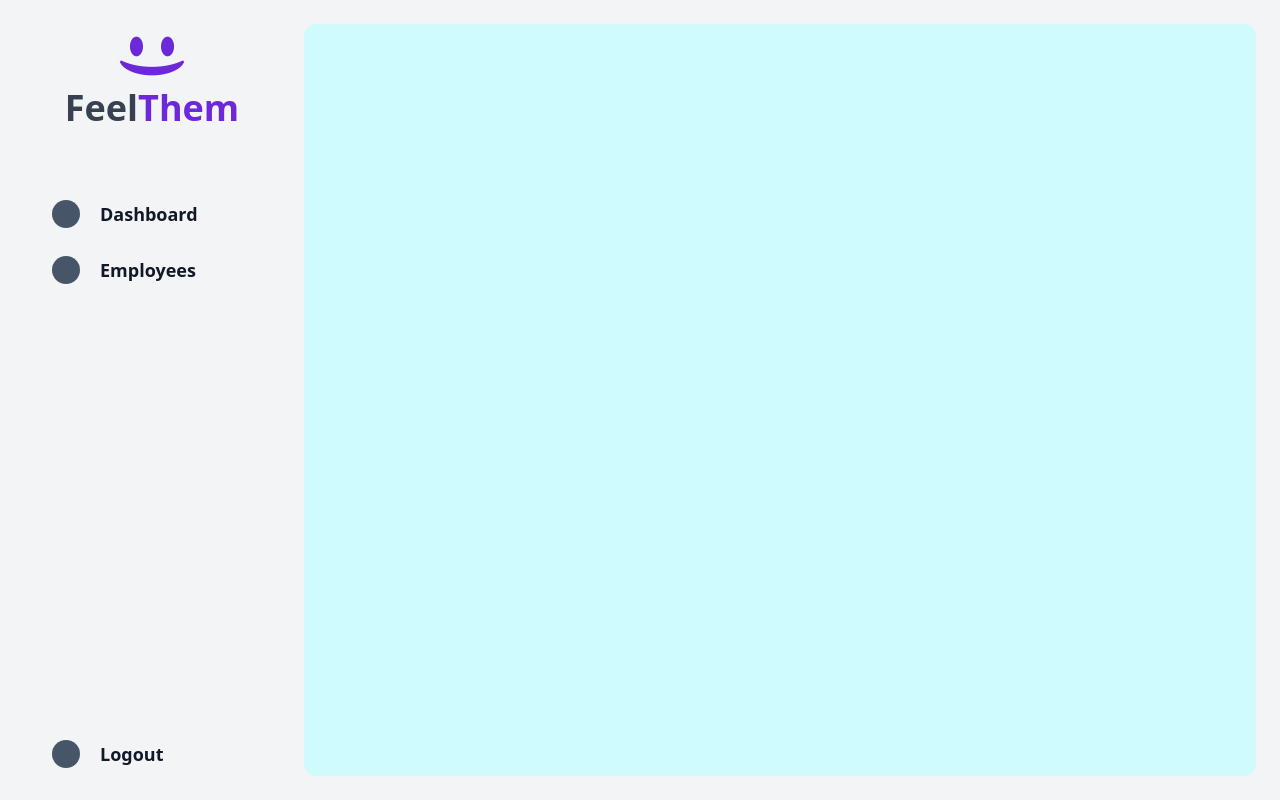
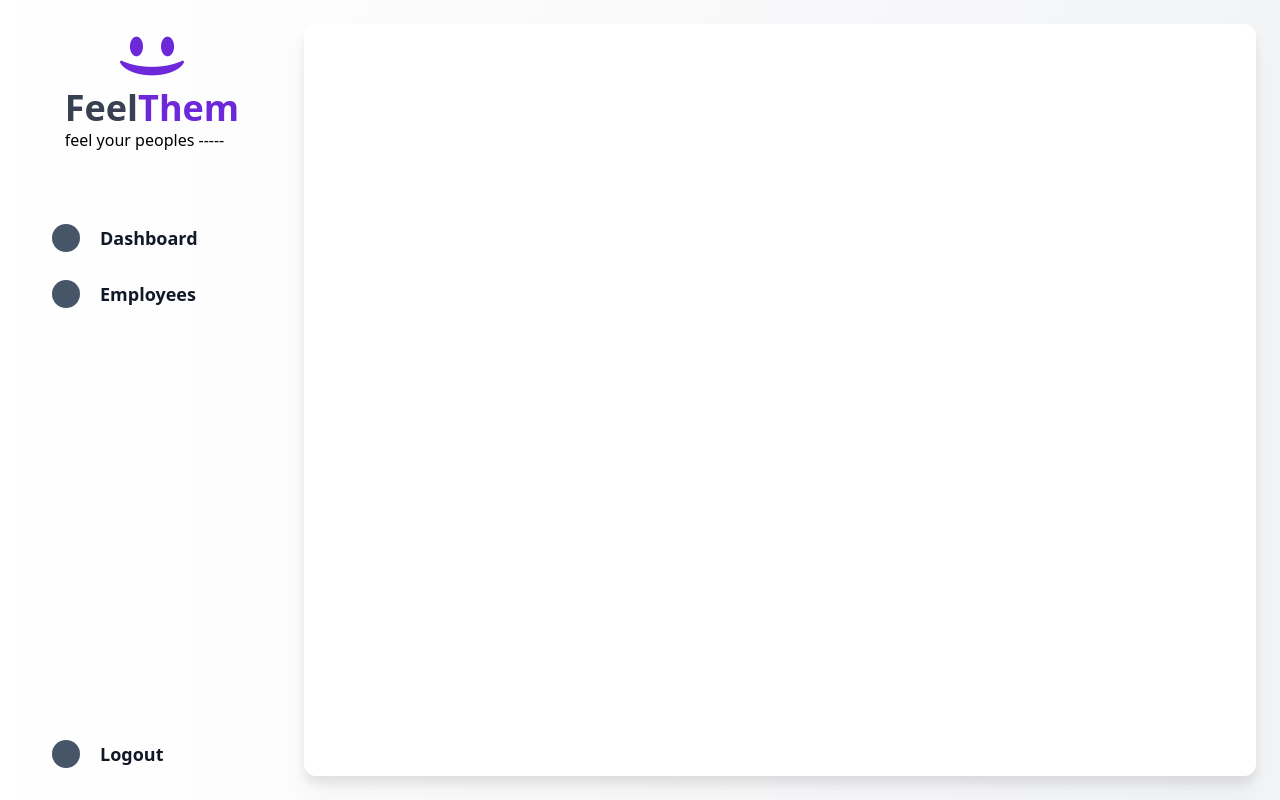
Before and after one commit to PatcharaKL/FeelME_Web, a React app: page / in a window 1280 px wide. Built offline with nearby package versions, Linux system fonts and the light colour scheme; the HTML template or start-up script is replaced by a standard one.

Commit message:
add slogan to logo

```diff
--- a/src/components/FeelMeLogo.tsx
+++ b/src/components/FeelMeLogo.tsx
@@ -9,6 +9,7 @@ export const FeelMeLogo = () => {
       <div className="select-none text-4xl font-semibold text-gray-700">
         Feel<span className="font-extrabold text-violet-700">Them</span>
       </div>
+      <div>feel your peoples -----</div>
     </>
   );
 };
--- a/src/pages/FeelMe.tsx
+++ b/src/pages/FeelMe.tsx
@@ -2,10 +2,13 @@ import SideBar from "../components/side-bar/SideBar";
 const FeelMe = () => {
   return (
     <>
-      <div className="h-screen w-screen bg-gray-100 p-6">
+      <div className="h-screen w-screen bg-gradient-to-r from-white to-gray-100 p-6">
         <div className="flex h-full gap-6">
           <SideBar />
-          <div className="flex-1 rounded-xl bg-cyan-100"></div>
+          <div
+            id="board"
+            className="flex-1 rounded-xl bg-white drop-shadow-xl"
+          ></div>
         </div>
       </div>
     </>
```
